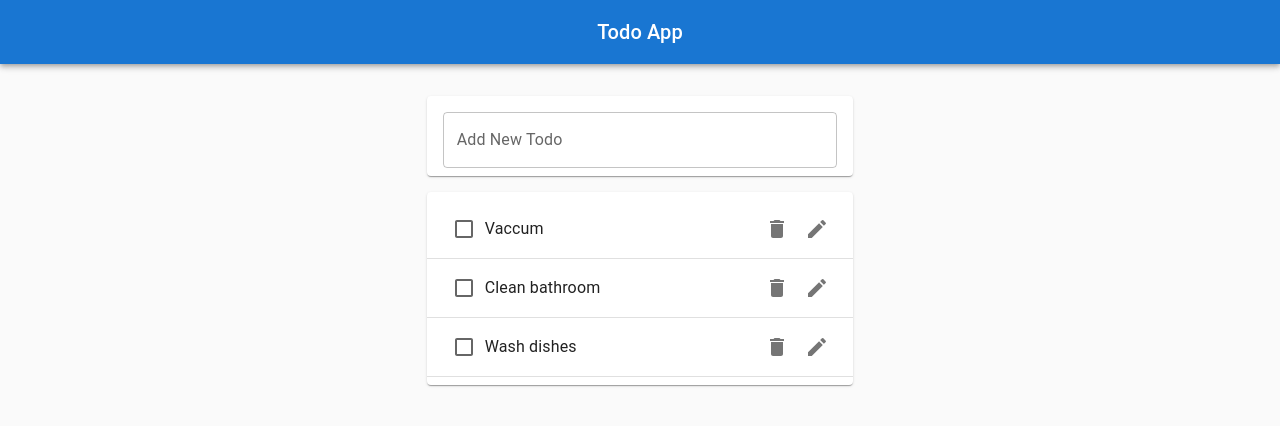
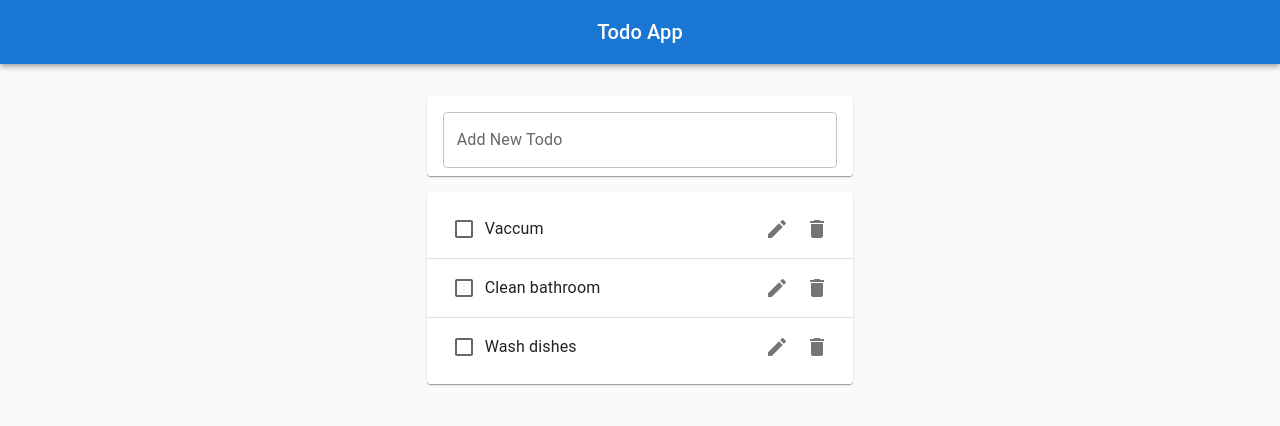
Before and after one commit to camille-celine/Todo-project, a React (Create React App) app: page / in a window 1280 px wide. Shown: the top 426 px of the page. Built offline with nearby package versions, Linux system fonts and the light colour scheme.

Commit message:
add checbok logic

```diff
--- a/src/Todo.js
+++ b/src/Todo.js
@@ -9,7 +9,7 @@ import IconButton from '@mui/material/IconButton';
 import DeleteIcon from '@mui/icons-material/Delete';
 import EditIcon from '@mui/icons-material/Edit';
 
-function Todo({task, id, completed, removeTodo, editTodo}) {
+function Todo({task, id, completed, removeTodo, editTodo, toggleTodo}) {
   const [isEditing, toggle] = useToggleState(false);
   return (
     <div>
@@ -25,14 +25,14 @@ function Todo({task, id, completed, removeTodo, editTodo}) {
 
           (
           <>{/* Todo: id, task, completed */}
-            <Checkbox/>
-            <ListItemText>{task}</ListItemText>
+            <Checkbox onClick={() => toggleTodo(id)}/>
+            <ListItemText style={{textDecoration: completed ? "line-through" : "none"}}>{task}</ListItemText>
             <ListItemSecondaryAction>
+              <IconButton onClick={toggle}>
+                <EditIcon />
+              </IconButton>
               <IconButton onClick={() => removeTodo(id)}>
                 <DeleteIcon />
-              </IconButton>
-              <IconButton onClick={toggle}>
-                <EditIcon />
               </IconButton>
             </ListItemSecondaryAction>
           </>
--- a/src/TodoApp.js
+++ b/src/TodoApp.js
@@ -8,16 +8,18 @@ import { Toolbar } from '@mui/material';
 import Grid from '@mui/material/Grid';
 import Box from '@mui/material/Box';
 import { v4 as uuidv4 } from 'uuid';
+import useToggle from './hooks/useToggleState';
 
 // Control the state of all the todos
 
 function TodoApp() {
   const initialTodos = [
     {id: 1, task: "Vaccum", completed: false },
-    {id: 2, task: "Clean bathroom", completed: true },
+    {id: 2, task: "Clean bathroom", completed: false },
     {id: 3, task: "Wash dishes", completed: false }
   ]
   const [todos, setTodos] = useState(initialTodos);
+  const [state, toggleState] = useToggle();
   const addTodo = newTodoText => {
     setTodos([...todos, {id: uuidv4(), task: newTodoText, completed: false}]);
   };
@@ -31,6 +33,15 @@ function TodoApp() {
     );
     setTodos(updatedTodos);
   }
+  const toggleTodo = todoId => {
+    const updatedTodos = todos.map( todo =>
+      todo.id === todoId ? {...todo, completed: !todo.completed} : todo
+    );
+    setTodos(updatedTodos);
+  }
+  // onClick on the checkbox
+  // toggle task completed
+  // cross out the task (style)
   return (
     <Paper
       style={{
@@ -59,6 +70,7 @@ function TodoApp() {
             todos={todos}
             removeTodo={removeTodo}
             editTodo={editTodo}
+            toggleTodo={toggleTodo}
           />
         </Grid>
       </Grid>
--- a/src/TodoList.js
+++ b/src/TodoList.js
@@ -8,7 +8,7 @@ function TodoList(props) {
   return (
     <Paper>
       <List>
-        {props.todos.map(todo => (
+        {props.todos.map((todo, i) => (
           <>
             <Todo
               task={todo.task}
@@ -17,8 +17,9 @@ function TodoList(props) {
               completed={todo.completed}
               removeTodo={props.removeTodo}
               editTodo={props.editTodo}
+              toggleTodo={props.toggleTodo}
             />
-            <Divider/>
+            {i < props.todos.length - 1 && <Divider />}
           </>
         ))}
       </List>
```
